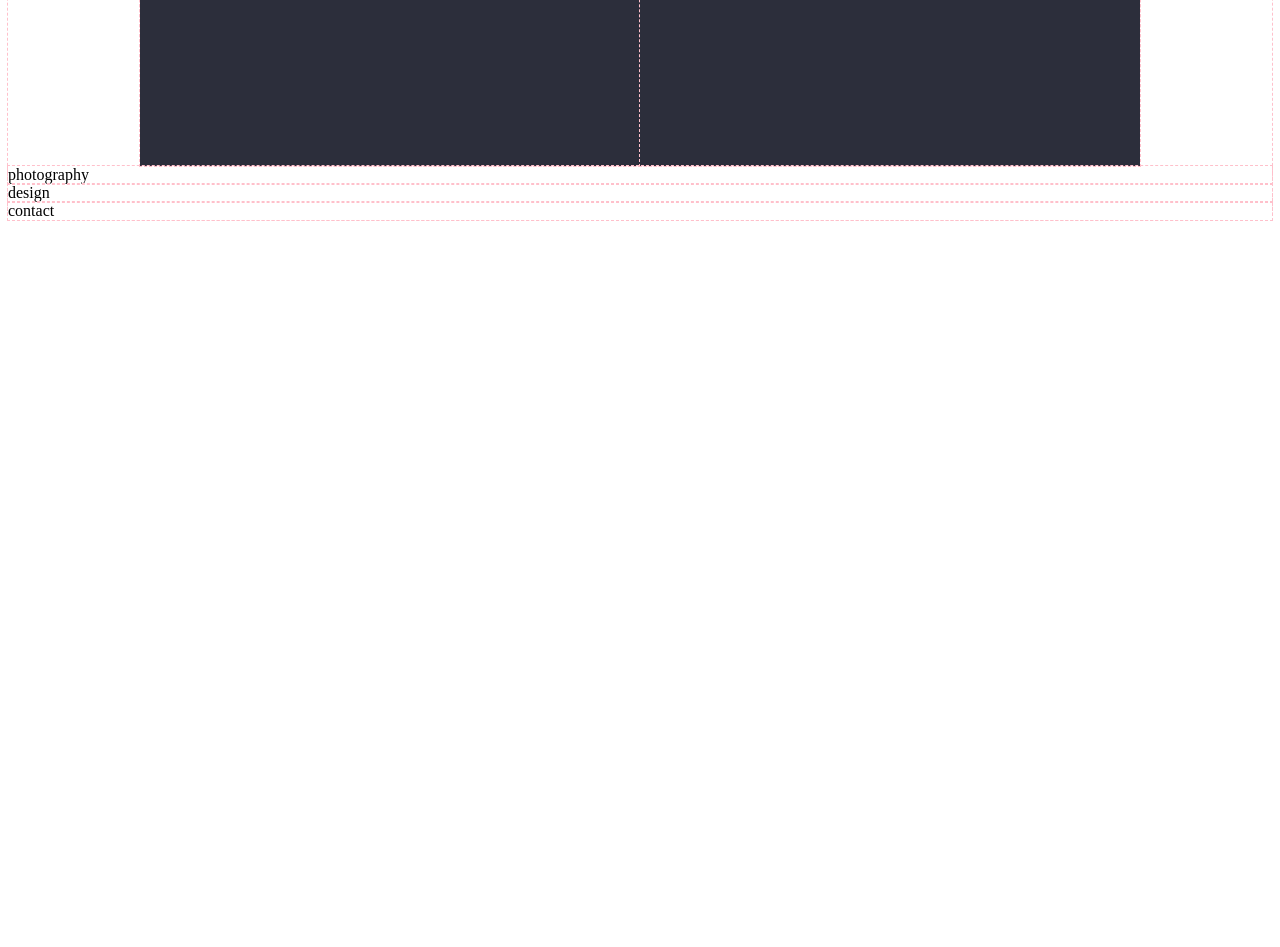
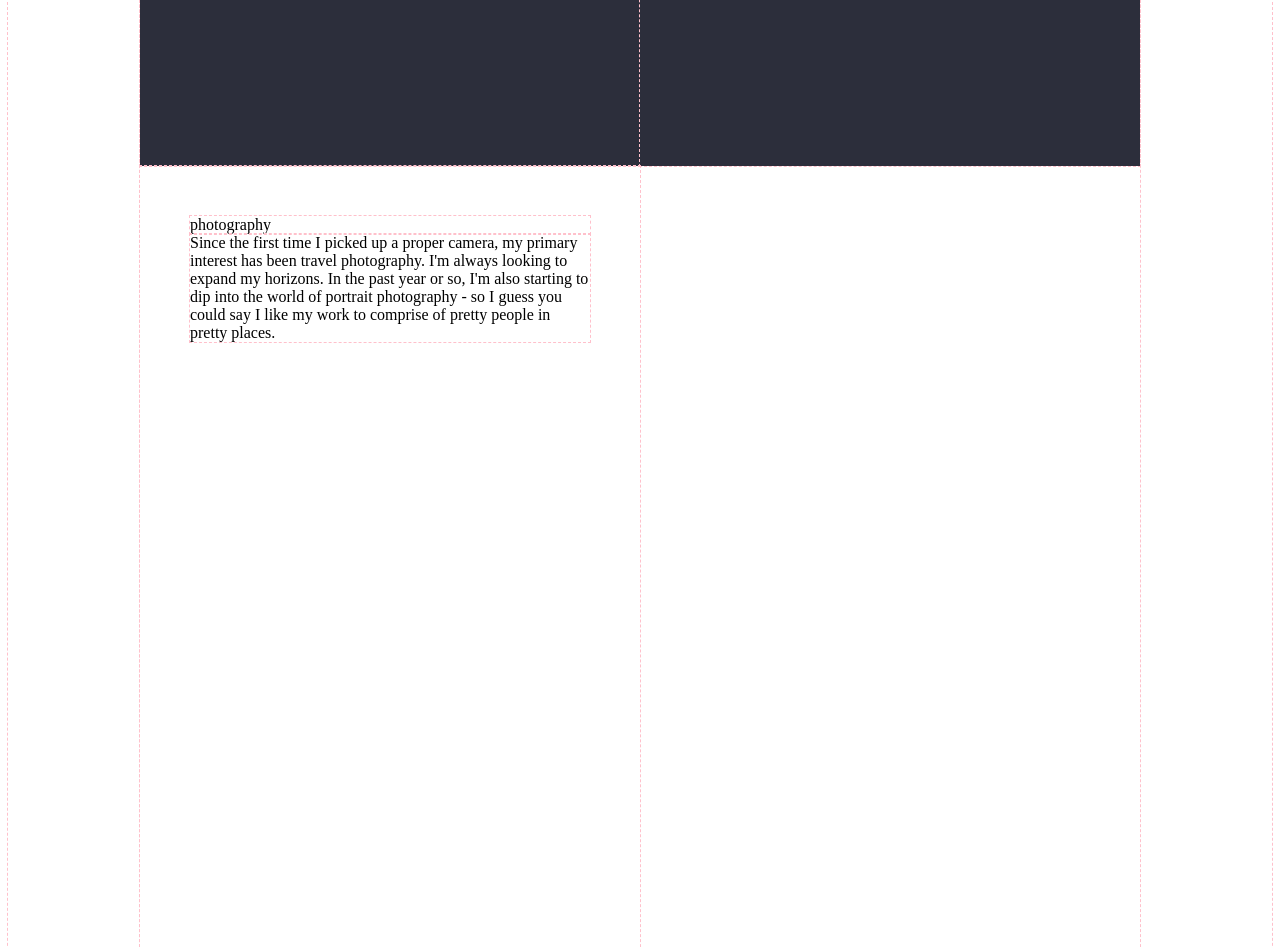
Before and after one commit to oliim/portfolio, a plain HTML site: page index.html in a window 1280 px wide. Shown: the part 1156-2103 px from the top of the page. Before the commit the page ends 1384 px from the top, so only its background shows below. Drawn offline with Linux system fonts and the light colour scheme.

Commit message:
updated some small details

```diff
--- a/index.html
+++ b/index.html
@@ -41,6 +41,11 @@
             <img src=img/myface.JPG/>
         </div>
 
+        <div class="photography">
+             <div class="photoheading">photography</div>
+             <div class="phototext">Since the first time I picked up a proper camera, my primary interest has been travel photography. I'm always looking to expand my horizons. In the past year or so, I'm also starting to dip into the world of portrait photography - so I guess you could say I like my work to comprise of pretty people in pretty places.</div>
+        </div>
+
     </div>
 
         <div>photography</div>
--- a/styles.css
+++ b/styles.css
@@ -29,7 +29,8 @@
     text-align: left;
     font-size: 2.0em;
     font-family: 'Montserrat', sans-serif;
-    font-weight: bold italic;
+    font-weight: bold;
+    font-style: italic;
 }
 
 .links a {
@@ -87,3 +88,13 @@
     max-width: 300px;
     border: 10px solid #ebb4ad;
 }
+
+.photography {
+
+    height: 800px;
+    padding-top: 50px;
+    padding-bottom: 50px;
+    padding-left: 50px;
+    padding-right: 50px;
+
+}
```
Also changed, not shown: img/pinkearth.png (added).
